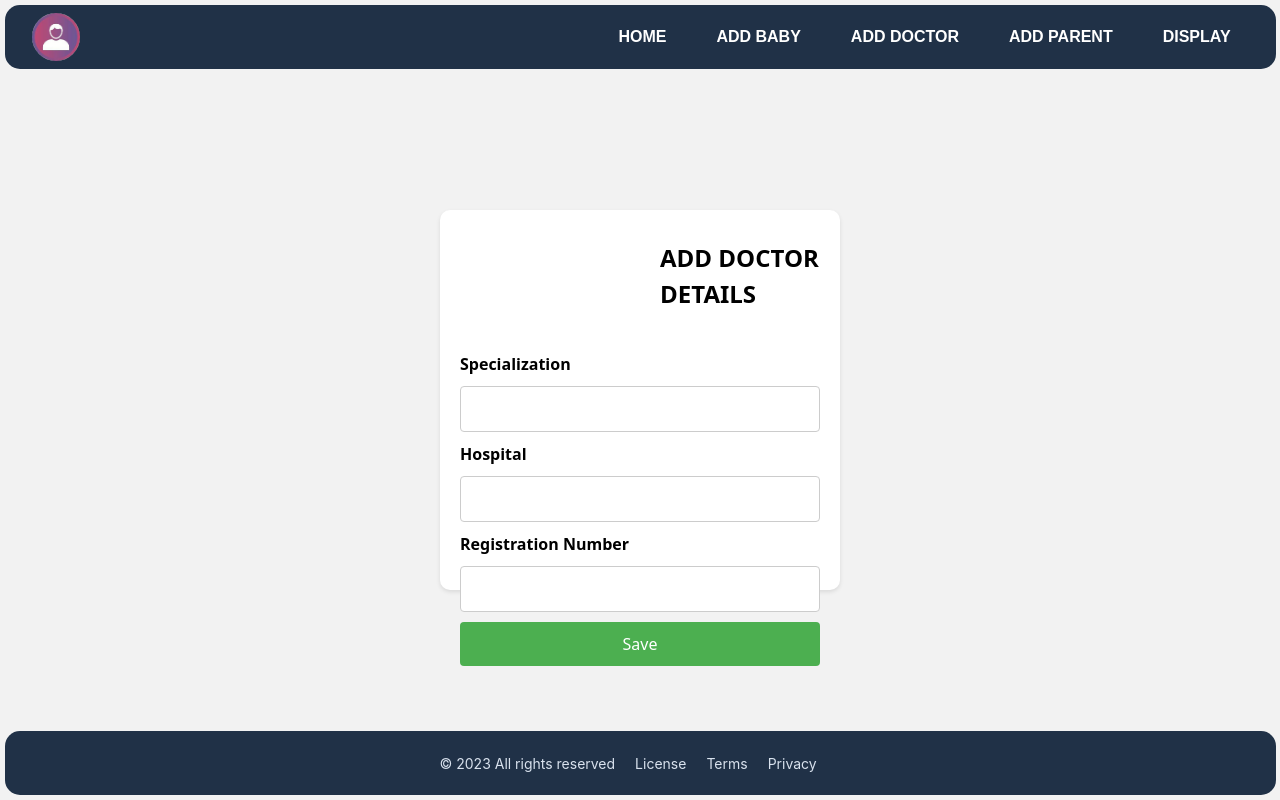
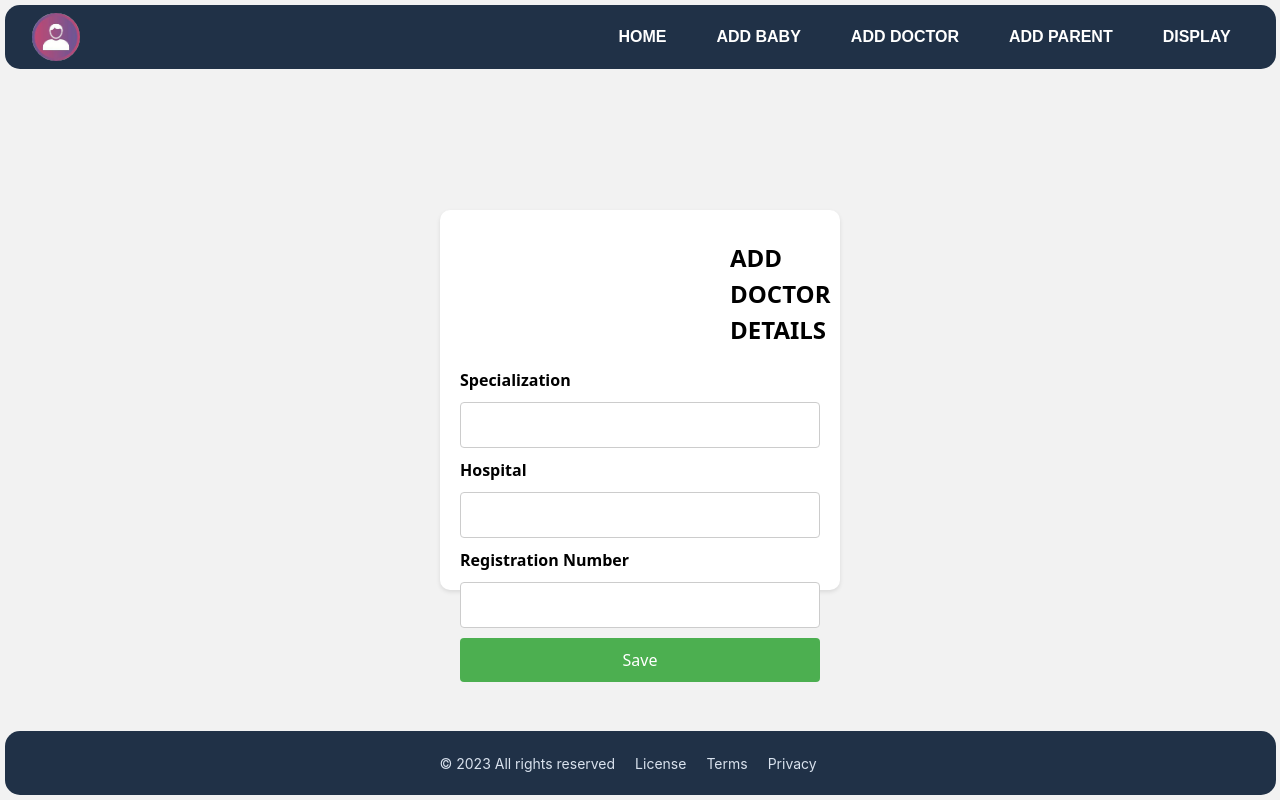
Before and after one commit to cepdnaclk/e19-co225-Baby-Developing-Tracking-System-Web-Application, a React (Vite) app in the folder Front-End/: page /addDoctor in a window 1280 px wide. Built offline with nearby package versions, Linux system fonts and the light colour scheme.

Commit message:
css added to AddDoctor

```diff
--- a/Front-End/src/AddDoctor.css
+++ b/Front-End/src/AddDoctor.css
@@ -10,7 +10,7 @@
 .add-doctor-form-container {
   background-color: #ffffff;
   padding: 20px;
-    border-radius: 10px;
+  border-radius: 5px;
   box-shadow: 0 2px 4px rgba(0, 0, 0, 0.1);
   max-width: 90%;
   width: 600px;
@@ -22,12 +22,7 @@
   grid-gap: 10px;
 }
 
-  .h1div {
-    padding-left: 200px;
-    padding-bottom: 20px;
-  }
-
-  .add-doctor-form .h1 {
+.h2 {
   margin-bottom: 20px;
   font-size: 24px;
   font-weight: bold;
--- a/Front-End/src/AddDoctor.jsx
+++ b/Front-End/src/AddDoctor.jsx
@@ -35,9 +35,9 @@ export const AddDoctor = (props) => {
       <Header />
 
       <div className="add-doctor-form-container">
-        <div className="h1div">
-            <h1 className="h1 display-1  .font-weight-bold">ADD DOCTOR DETAILS</h1>
-        </div>
+
+        <h2 className="h2 ">ADD DOCTOR DETAILS</h2>
+
 
         <form className="add-doctor-form" onSubmit={handleSubmit}>
           <label htmlFor="specialization">Specialization</label>
```
Lines whose indentation alone changed are shown as unchanged.
